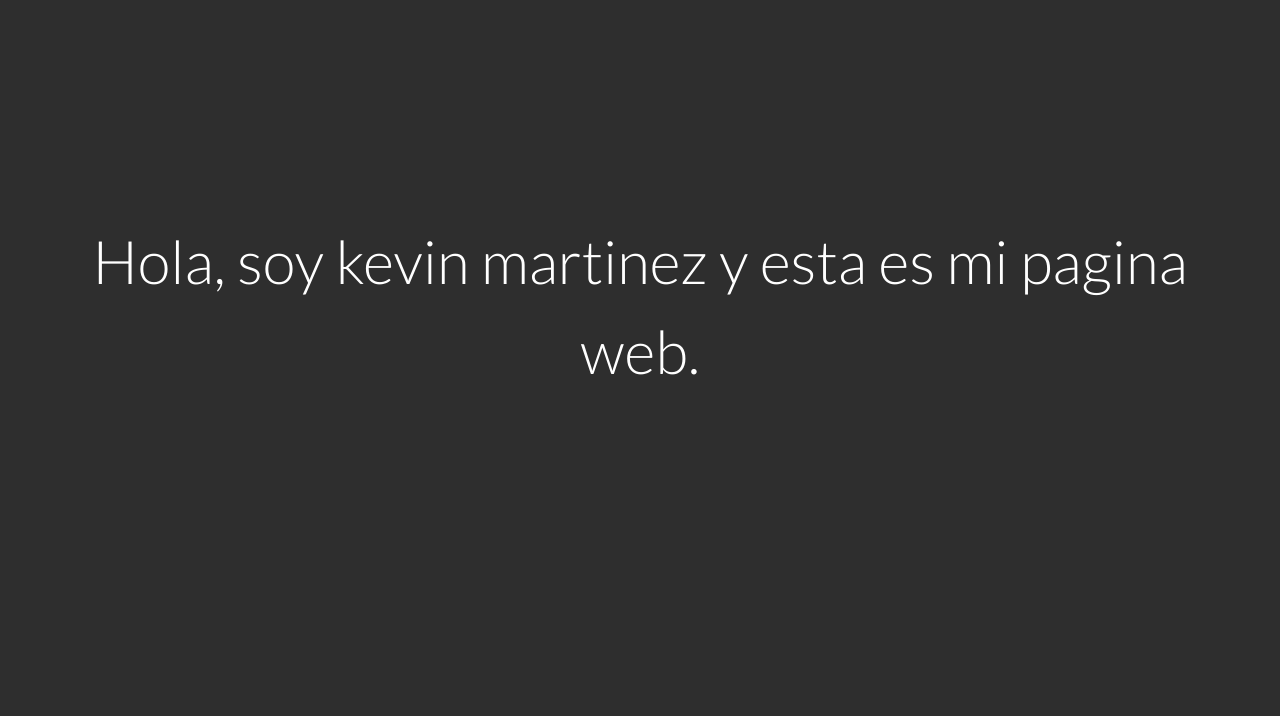
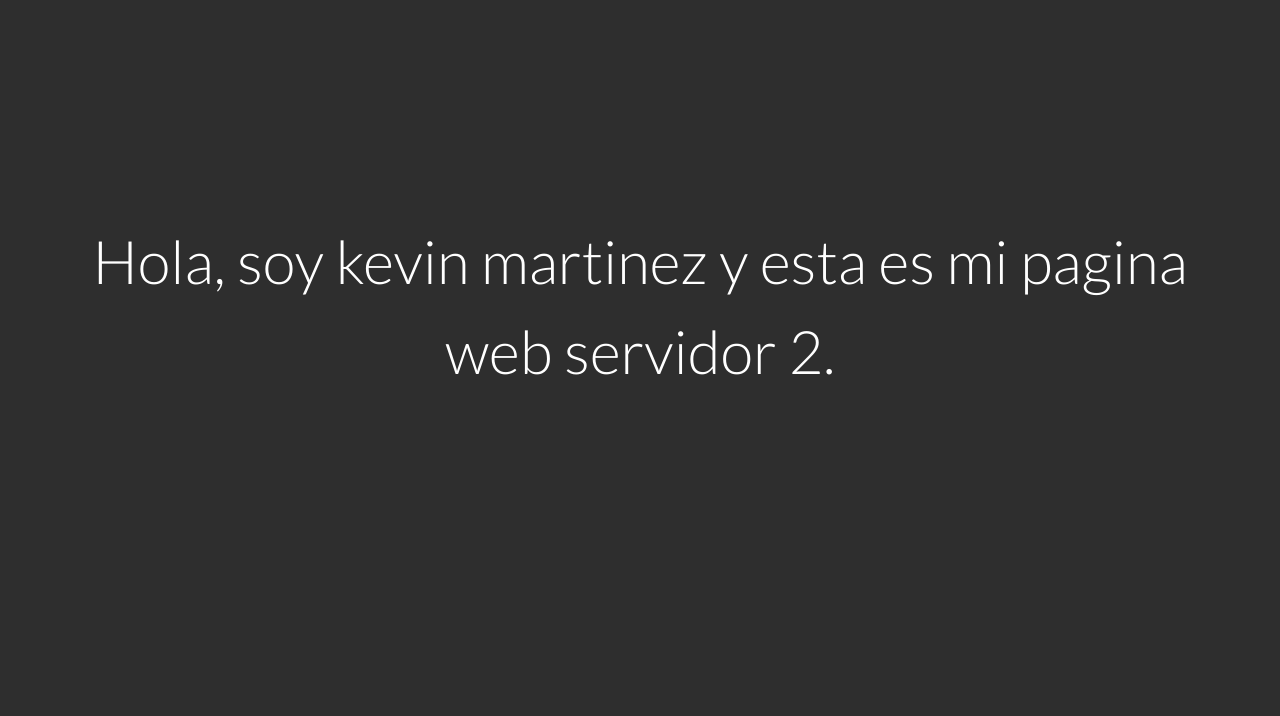
Before and after one commit to Distrack1914/portafolio, a plain HTML site: page index.html in a window 1280 px wide. Shown: the part 84-800 px from the top of the page. Drawn offline with Linux system fonts and the light colour scheme.

Commit message:
Update index.html

```diff
--- a/index.html
+++ b/index.html
@@ -54,7 +54,7 @@
 					<a href="index.html" id="fh5co-header-logo"><img src="images/aprende.ico" alt="Sprint Logo"></a>
 					<a href="#" class="fh5co-header-bars js-nav-toggle"><span>Menu</span> <i class="ti-menu"></i></a>
 
-					<h1 class="fh5co-header-intro">Hola, soy kevin martinez y esta es mi pagina web.</h1>
+					<h1 class="fh5co-header-intro">Hola, soy kevin martinez y esta es mi pagina web servidor 2.</h1>
 					<h3 class="fh5co-header-intro">Espero disfrutes tu visita.</h3>
 
 				</div>
```
